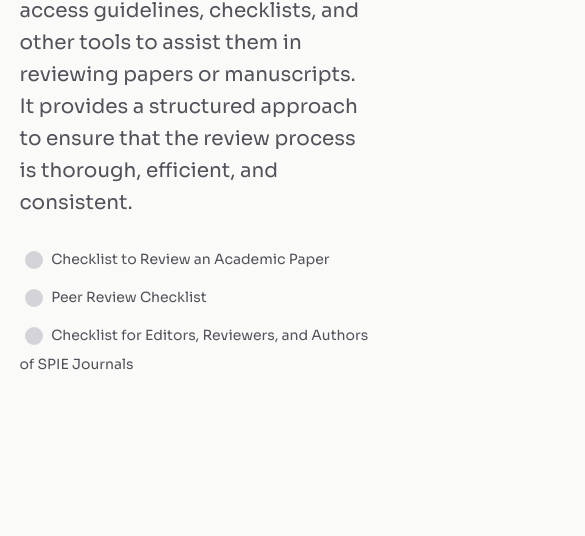
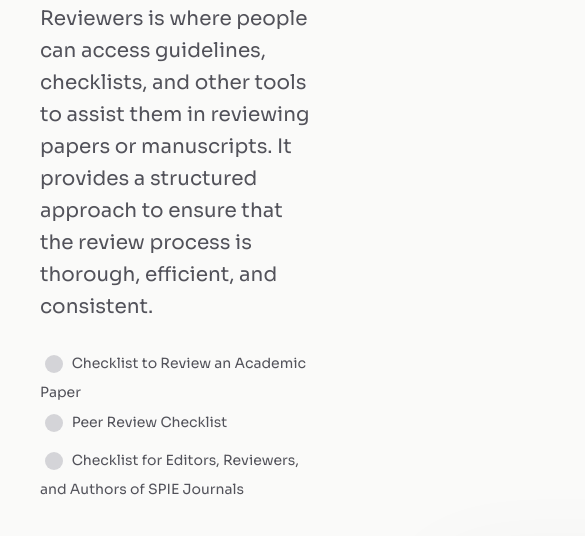
Before and after one commit to xbadev/devChallenges-5, a plain HTML site: page index.html in a window 390 px wide. Shown: the part 155-691 px from the top of the page, 585 px wide, since content can reach past the window. Drawn offline with Linux system fonts and the light colour scheme.

Commit message:
added media queries

```diff
--- a/index.html
+++ b/index.html
@@ -26,8 +26,8 @@
                 display: flex;
                 justify-content: center;
                 gap: 450px;
-                flex-wrap: wrap;
                 align-items: center;
+                margin: 0 40px;
             }
 
             .container{
@@ -161,6 +161,21 @@
                 width: 80%;
             }
 
+            @media (max-width: 1200px){
+                .main-layout{
+                    flex-direction: column;
+                    gap: 40px;
+                    margin: 40px;
+                    justify-content: flex-start;
+                    align-items: flex-start;
+                }
+
+                .cards-wrapper {
+                    margin-left: 400px;
+                }
+
+            }
+
         </style>
     </head>
     <body>
```
